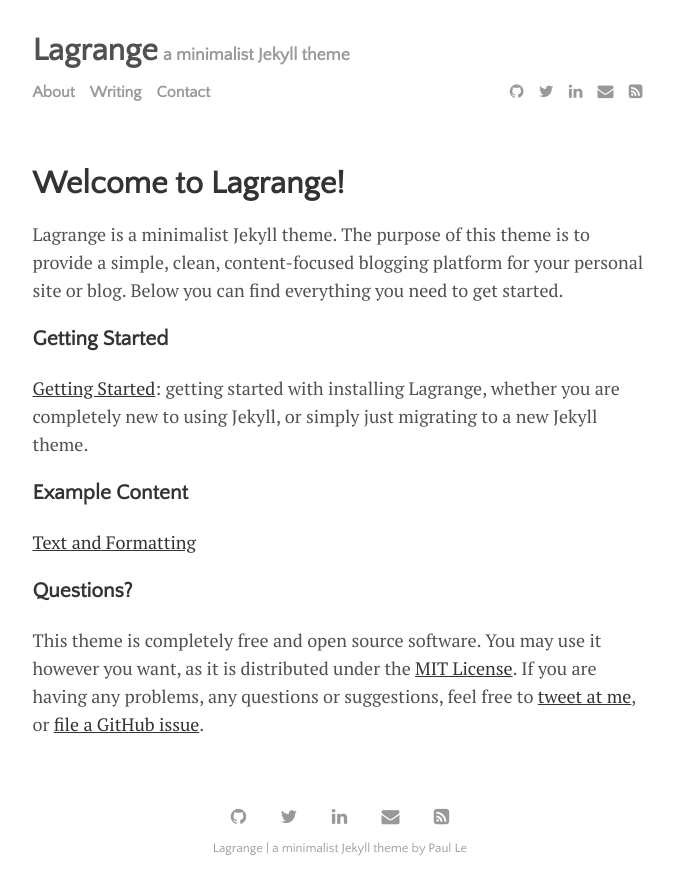
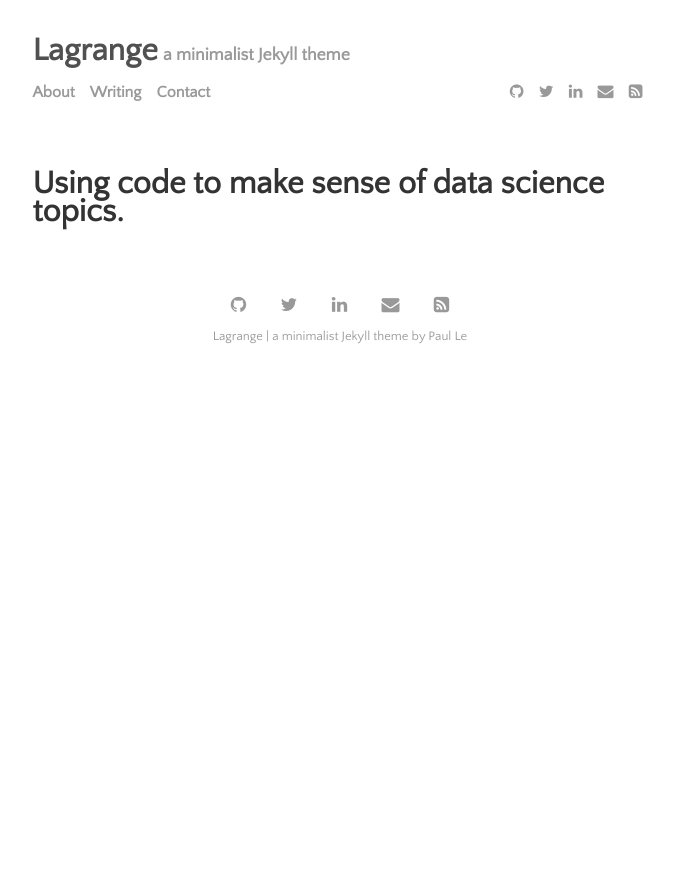
Before and after one commit to lijenniferx/lijenniferx.github.io, a Jekyll site: the page built from menu/about.md, in a window 1280 px wide. Shown: the top 895 px of the page, without its empty margins (300-974 px from the left). Built offline with Jekyll 4.4.1, drawn with Linux system fonts in a browser that asks for light colours.

Commit message:
Update about.md

```diff
--- a/menu/about.md
+++ b/menu/about.md
@@ -1,18 +1,4 @@
 ---
 layout: page
-title: Welcome to Lagrange!
+title: Using code to make sense of data science topics.
 ---
-
-Lagrange is a minimalist Jekyll theme. The purpose of this theme is to provide a simple, clean, content-focused blogging platform for your personal site or blog. Below you can find everything you need to get started.
-
-### Getting Started
-
-[Getting Started]({{ site.github.url }}{% post_url 2015-10-10-getting-started %}): getting started with installing Lagrange, whether you are completely new to using Jekyll, or simply just migrating to a new Jekyll theme.
-
-### Example Content
-
-[Text and Formatting]({{ site.github.url }}{% post_url 2014-01-01-text-formatting-examples %})
-
-### Questions?
-
-This theme is completely free and open source software. You may use it however you want, as it is distributed under the [MIT License](http://choosealicense.com/licenses/mit/). If you are having any problems, any questions or suggestions, feel free to [tweet at me](https://twitter.com/intent/tweet?text=My%question%about%Lagrange%is:%&amp;via=paululele), or [file a GitHub issue](https://github.com/lenpaul/lagrange/issues/new).
```
